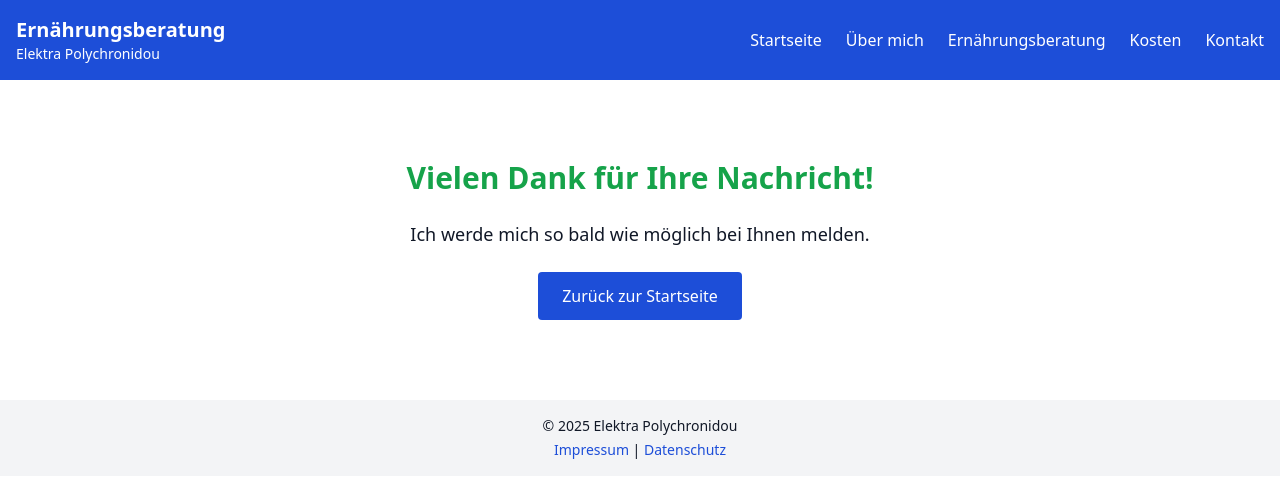
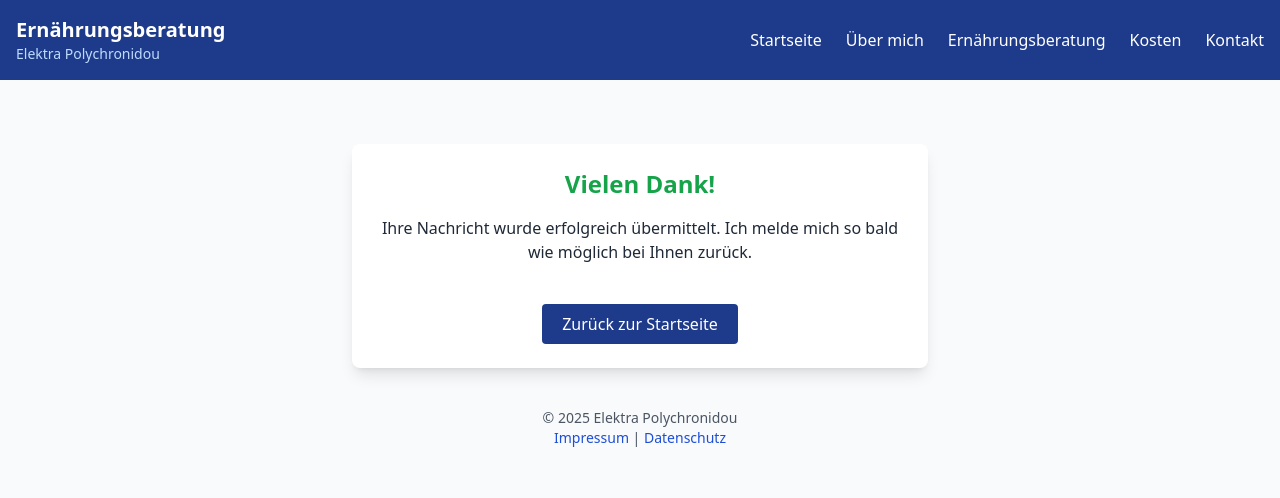
Before and after one commit to aaronpoly7/ernaehrungsberatung, a plain HTML site: page danke.html in a window 1280 px wide. Drawn offline with nearby package versions, Linux system fonts and the light colour scheme.

Commit message:
Update danke.html

```diff
--- a/danke.html
+++ b/danke.html
@@ -3,61 +3,63 @@
 <head>
   <meta charset="UTF-8" />
   <meta name="viewport" content="width=device-width, initial-scale=1.0" />
-  <title>Danke – Elektra Polychronidou</title>
+  <title>Danke – Ernährungsberatung Elektra Polychronidou</title>
   <script src="https://cdn.tailwindcss.com"></script>
 </head>
-<body class="bg-white text-gray-900">
-  <!-- HEADER -->
-  <header class="bg-blue-700 text-white p-4 flex items-center justify-between relative z-50">
-    <a href="index.html" class="block">
-      <div>
-        <h1 class="text-xl font-bold">Ernährungsberatung</h1>
-        <p class="text-sm">Elektra Polychronidou</p>
-      </div>
+<body class="bg-gray-50 text-gray-800">
+
+  <!-- Header -->
+  <header class="bg-blue-900 text-white p-4 flex justify-between items-center">
+    <a href="index.html" class="flex flex-col">
+      <h1 class="text-xl font-semibold">Ernährungsberatung</h1>
+      <p class="text-sm text-blue-200">Elektra Polychronidou</p>
     </a>
-    <button id="menu-btn" class="text-white text-3xl md:hidden">&#9776;</button>
-    <nav class="hidden md:flex space-x-6 text-white">
+
+    <nav class="hidden md:flex space-x-6">
       <a href="index.html">Startseite</a>
       <a href="ueber-mich.html">Über mich</a>
       <a href="beratung.html">Ernährungsberatung</a>
       <a href="kosten.html">Kosten</a>
       <a href="kontakt.html">Kontakt</a>
     </nav>
+
+    <button id="menu-btn" class="text-3xl md:hidden" aria-label="Menü öffnen">&#9776;</button>
   </header>
 
-  <!-- MOBILE MENU -->
-  <div id="mobile-menu" class="fixed inset-0 bg-black bg-opacity-90 text-white hidden z-40 flex-col items-center justify-center text-xl space-y-6">
-    <button id="close-menu" class="absolute top-4 right-6 text-4xl">&times;</button>
-    <a href="index.html">Startseite</a>
-    <a href="ueber-mich.html">Über mich</a>
-    <a href="beratung.html">Ernährungsberatung</a>
-    <a href="kosten.html">Kosten</a>
-    <a href="kontakt.html">Kontakt</a>
+  <!-- Mobile Menü -->
+  <div id="mobile-menu" class="hidden fixed inset-0 bg-black bg-opacity-90 text-white z-50 flex flex-col items-center justify-center space-y-6">
+    <button id="close-menu" class="absolute top-4 right-6 text-4xl" aria-label="Menü schließen">&times;</button>
+    <nav class="flex flex-col space-y-4 text-xl text-center">
+      <a href="index.html">Startseite</a>
+      <a href="ueber-mich.html">Über mich</a>
+      <a href="beratung.html">Ernährungsberatung</a>
+      <a href="kosten.html">Kosten</a>
+      <a href="kontakt.html">Kontakt</a>
+    </nav>
   </div>
 
-  <!-- MAIN -->
-  <main class="max-w-xl mx-auto px-4 py-20 text-center space-y-6">
-    <h2 class="text-3xl font-bold text-green-600">Vielen Dank für Ihre Nachricht!</h2>
-    <p class="text-lg">Ich werde mich so bald wie möglich bei Ihnen melden.</p>
-    <a href="index.html" class="inline-block mt-6 px-6 py-3 bg-blue-700 text-white rounded hover:bg-blue-800 transition">
-      Zurück zur Startseite
-    </a>
+  <!-- Inhalt -->
+  <main class="max-w-xl mx-auto mt-16 p-6 bg-white shadow-lg rounded-lg text-center">
+    <h2 class="text-2xl font-semibold text-green-600 mb-4">Vielen Dank!</h2>
+    <p class="mb-4">Ihre Nachricht wurde erfolgreich übermittelt. Ich melde mich so bald wie möglich bei Ihnen zurück.</p>
+    <a href="index.html" class="inline-block mt-6 px-5 py-2 bg-blue-900 text-white rounded hover:bg-blue-800 transition">Zurück zur Startseite</a>
   </main>
 
-  <!-- FOOTER -->
-  <footer class="bg-gray-100 text-center p-4 text-sm">
+  <!-- Footer -->
+  <footer class="text-center text-sm text-gray-600 mt-10 mb-4">
     <p>© 2025 Elektra Polychronidou</p>
-    <div class="mt-1">
+    <p>
       <a href="impressum.html" class="text-blue-700 hover:underline">Impressum</a> |
       <a href="datenschutz.html" class="text-blue-700 hover:underline">Datenschutz</a>
-    </div>
+    </p>
   </footer>
 
-  <!-- SCRIPT -->
+  <!-- Menü-Script -->
   <script>
     document.getElementById("menu-btn").addEventListener("click", () => {
       document.getElementById("mobile-menu").classList.remove("hidden");
     });
+
     document.getElementById("close-menu").addEventListener("click", () => {
       document.getElementById("mobile-menu").classList.add("hidden");
     });
```
